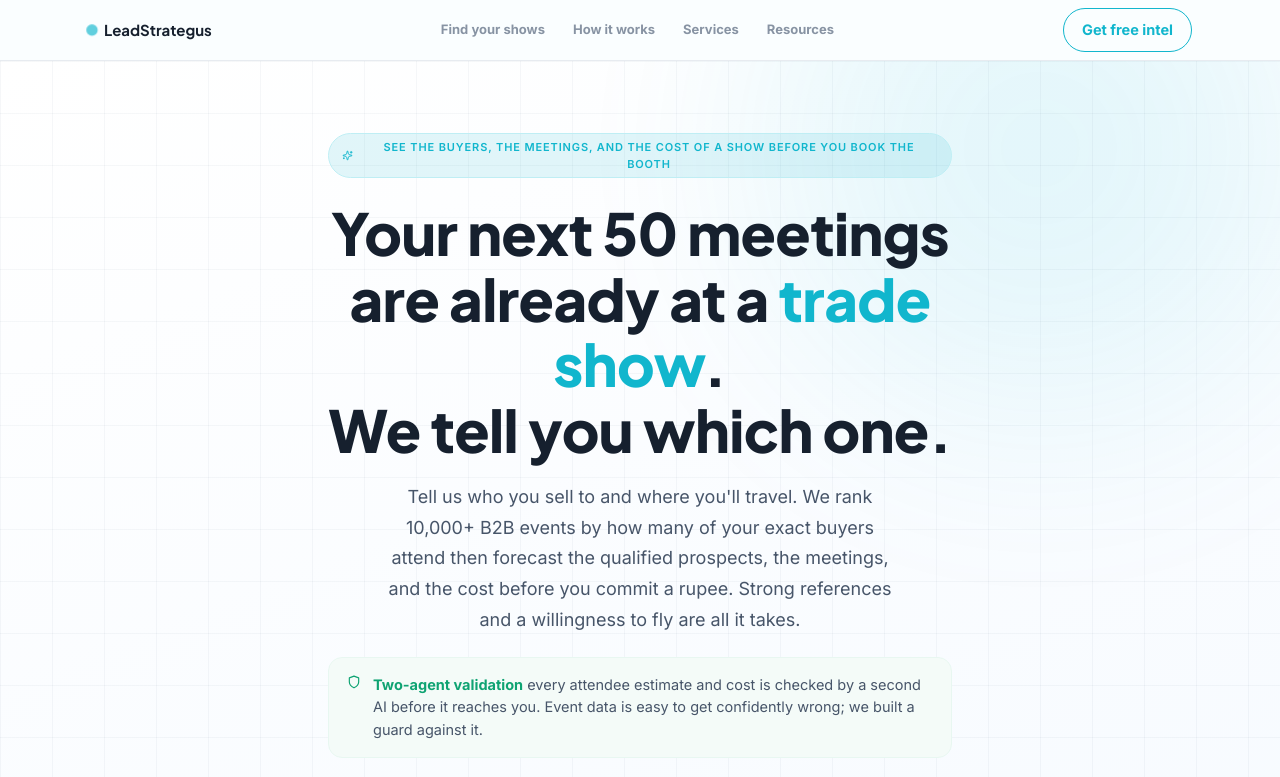
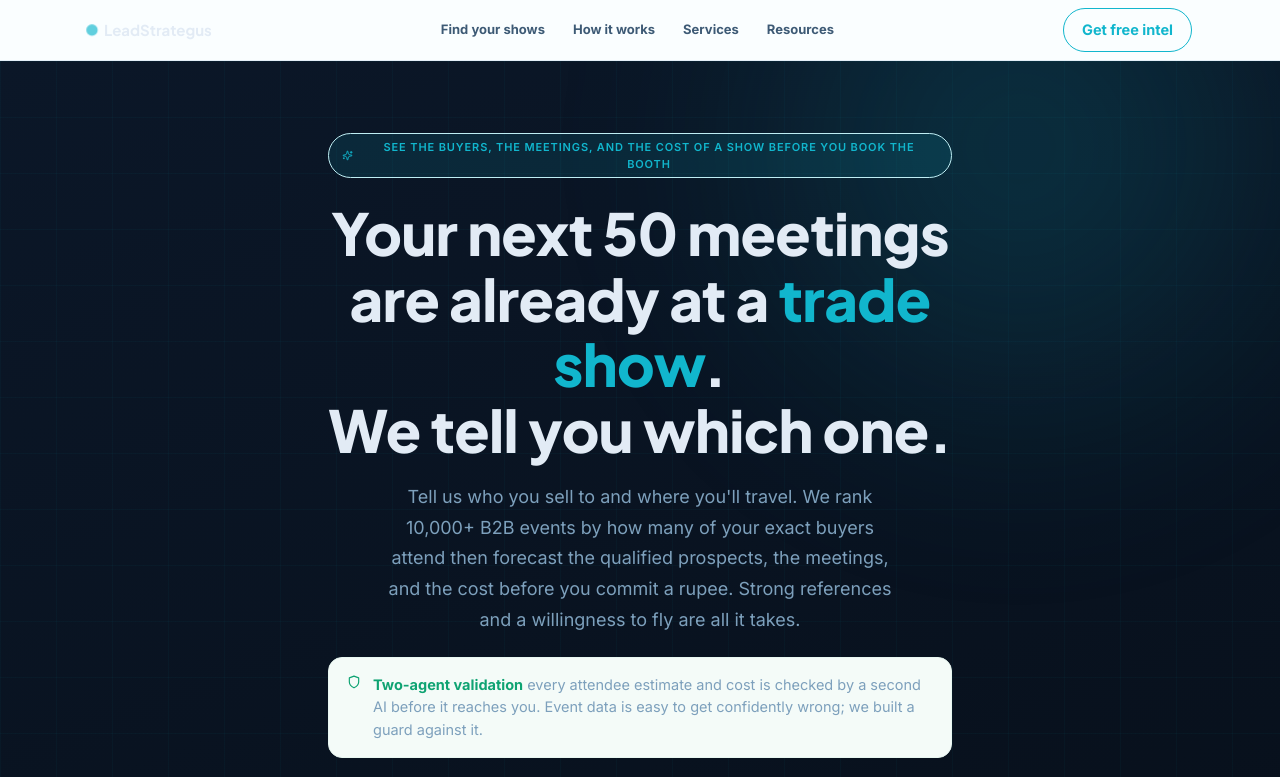
Before and after one commit to kiruba11k/Global-Event-Discovery-Agent, a React (Vite) app in the folder frontend/: page / in a window 1280 px wide. Shown: the top 777 px of the page. Built offline with nearby package versions, Linux system fonts and the light colour scheme; no server answers.

Commit message:
Update App.css

```diff
--- a/frontend/src/App.css
+++ b/frontend/src/App.css
@@ -7,29 +7,54 @@
 
 /* ── Tokens ──────────────────────────────────────────────── */
 :root {
-  --bg:           #ffffff;
+  /* --bg:           #ffffff;
   --bg-card:      #ffffff;
   --bg-card-2:    #f7fafb;
   --bg-input:     #ffffff;
-  --border:       #e7ebf0;
+  --border:       #e7ebf0; */
+   --bg:           #04090F;
+  --bg-card:      #0B1728;
+  --bg-card-2:    #0E1D32;
+  --bg-surface:   #0F2040;
+  --bg-input:     #091524;
   --border-focus: #11b6cd;
-  --text:         #16202e;
+  --border:       rgba(79,140,200,0.13);
+  --border-focus: #11b6cd;
+   --border-accent:rgba(17,182,205,0.28);
+  /* --text:         #16202e;
   --text-sub:     #475569;
-  --text-dim:     #8793a3;
+  --text-dim:     #8793a3; */
+     --text:         #E2EBF5;
+  --text-sub:     #7DA0BC;
+  --text-dim:     #3D5A75;
+
+
   --accent:       #11b6cd;
-  --accent-2:     #2f6bff;
+  /* --accent-2:     #2f6bff; */
+   --accent-deep:  #0a93a8;
+  --accent-2:     #3B7BF6;
   --accent-glow:  rgba(17,182,205,0.12);
+     /* Semantic */
+  --gold:         #E8932E;
+  --gold-glow:    rgba(232,147,46,0.15);
+  --go:           #0EA372;
+  --consider:     #E8932E;
+  --skip:         #E04545;
   --accent-glow2: rgba(47,107,255,0.10);
-  --gold:         #d9942b;
+  /* --gold:         #d9942b;
   --gold-glow:    rgba(217,148,43,0.2);
-  --go:           #0ea372;
-  --consider:     #d9942b;
-  --skip:         #d23f3f;
+  --go:           #0ea372; */
+  /* --consider:     #d9942b;
+  --skip:         #d23f3f; */
   --radius:       14px;
   --radius-sm:    10px;
   --radius-lg:    20px;
-  --shadow:       0 1px 2px rgba(22,32,46,.04), 0 8px 28px rgba(22,32,46,.06);
-  --shadow-lg:    0 10px 40px rgba(17,182,205,.18);
+  /* --shadow:       0 1px 2px rgba(22,32,46,.04), 0 8px 28px rgba(22,32,46,.06);
+  --shadow-lg:    0 10px 40px rgba(17,182,205,.18); */
+     /* Shadows */
+  --shadow:       0 2px 16px rgba(0,0,0,0.5), 0 8px 32px rgba(0,0,0,0.3);
+  --shadow-lg:    0 8px 40px rgba(0,0,0,0.7), 0 0 60px rgba(17,182,205,0.07);
+  --shadow-glow:  0 0 40px rgba(17,182,205,0.18);
   --font-display: 'Plus Jakarta Sans', sans-serif;
   --font-body:    'Inter', sans-serif;
 }
@@ -42,6 +67,8 @@ body {
   color: var(--text);
   min-height: 100vh;
   -webkit-font-smoothing: antialiased;
+     color-scheme: dark;
+
 }
 button { font-family: var(--font-body); }
 
@@ -53,14 +80,19 @@ button { font-family: var(--font-body); }
    HERO
    ═══════════════════════════════════════════════════════════ */
 .orb-container { position: absolute; inset: 0; overflow: hidden; pointer-events: none; z-index: 0; }
-.orb { position: absolute; border-radius: 50%; filter: blur(90px); opacity: 0.12; animation: drift 14s ease-in-out infinite alternate; }
+.orb { position: absolute; border-radius: 50%; filter: blur(100px); opacity: 0.22; animation: drift 14s ease-in-out infinite alternate; }
+.orb-1 { width: 720px; height: 720px; background: radial-gradient(circle,#11b6cd,transparent 70%); top: -260px; right: -100px; }
+.orb-2 { width: 580px; height: 580px; background: radial-gradient(circle,#3B7BF6,transparent 70%); bottom: -120px; left: -100px; animation-delay: -5s; opacity: 0.16; }
+.orb-3 { width: 420px; height: 420px; background: radial-gradient(circle,#6366f1,transparent 70%); top: 42%; left: 38%; animation-delay: -9s; opacity: 0.12; }
+.grid-overlay { position: absolute; inset: 0; background-image: linear-gradient(rgba(17,182,205,0.04) 1px,transparent 1px),linear-gradient(90deg,rgba(17,182,205,0.04) 1px,transparent 1px); background-size: 56px 56px; }
+/* .orb { position: absolute; border-radius: 50%; filter: blur(90px); opacity: 0.12; animation: drift 14s ease-in-out infinite alternate; }
 .orb-1 { width: 640px; height: 640px; background: radial-gradient(circle,#06b6d4,transparent); top: -220px; right: -80px; }
 .orb-2 { width: 520px; height: 520px; background: radial-gradient(circle,#3b82f6,transparent); bottom: -80px; left: -80px; animation-delay: -5s; }
 .orb-3 { width: 380px; height: 380px; background: radial-gradient(circle,#8b5cf6,transparent); top: 45%; left: 42%; animation-delay: -9s; opacity: 0.08; }
-.grid-overlay { position: absolute; inset: 0; background-image: linear-gradient(#1e3a5f0a 1px,transparent 1px),linear-gradient(90deg,#1e3a5f0a 1px,transparent 1px); background-size: 52px 52px; }
+.grid-overlay { position: absolute; inset: 0; background-image: linear-gradient(#1e3a5f0a 1px,transparent 1px),linear-gradient(90deg,#1e3a5f0a 1px,transparent 1px); background-size: 52px 52px; } */
 @keyframes drift { 0%{transform:translate(0,0) scale(1)} 50%{transform:translate(28px,-18px) scale(1.04)} 100%{transform:translate(-16px,26px) scale(0.96)} }
-
-.hero { position: relative; overflow: hidden; padding: 96px 24px 80px; background: linear-gradient(160deg,#fff 0%,#eef6ff 100%); border-bottom: 1px solid var(--border); }
+.hero { position: relative; overflow: hidden; padding: 96px 24px 80px; background: linear-gradient(160deg,#0B1728 0%,#04090F 100%); border-bottom: 1px solid var(--border); }
+/* .hero { position: relative; overflow: hidden; padding: 96px 24px 80px; background: linear-gradient(160deg,#fff 0%,#eef6ff 100%); border-bottom: 1px solid var(--border); } */
 .hero-content { max-width: 820px; margin: 0 auto; position: relative; z-index: 1; animation: heroIn 0.8s ease both; }
 @keyframes heroIn { from{opacity:0;transform:translateY(22px)} to{opacity:1;transform:translateY(0)} }
 .hero-badge { display: inline-flex; align-items: center; gap: 6px; background: var(--accent-glow); border: 1px solid #bfeef4; color: var(--accent); font-size: 11px; font-weight: 600; letter-spacing: 0.08em; text-transform: uppercase; padding: 5px 13px; border-radius: 100px; margin-bottom: 22px; }
```
